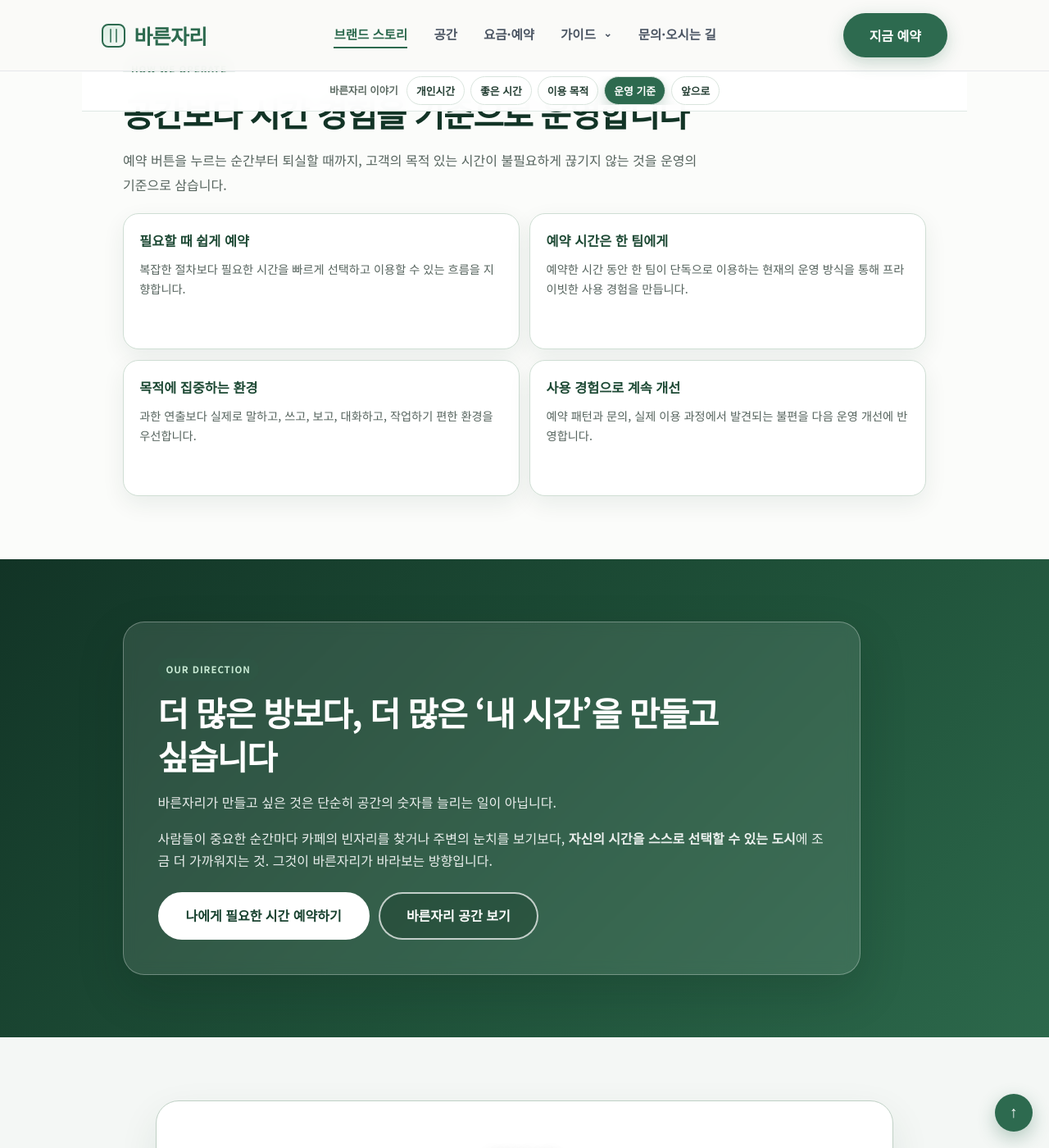
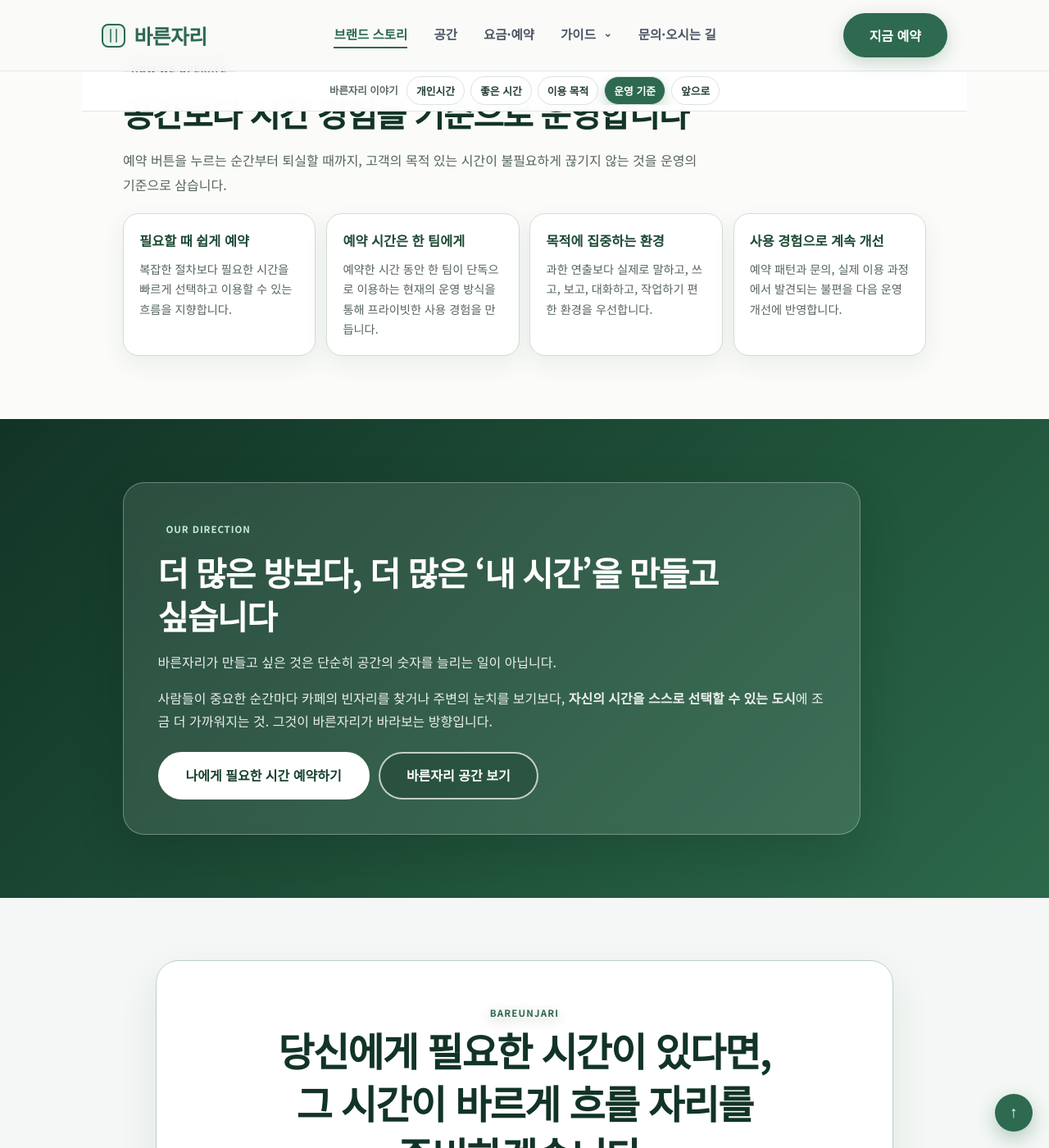
Before and after one commit to bareunspace/blog, a Jekyll site: the page built from about.html, in a window 1280 px wide and 1400 px high, scrolled down 4561 px. Shown: the whole window at 82% size. Built offline with Jekyll 4.4.1, drawn with Linux system fonts in a browser that asks for light colours.

Commit message:
Show How We Operate cards in one desktop row

```diff
--- a/styles/about-page.css
+++ b/styles/about-page.css
@@ -84,7 +84,8 @@
 
 /* Operating principles */
 main.about-page .about-principle-grid { display:grid; grid-template-columns:repeat(2,minmax(0,1fr)); gap:.9rem; margin-top:1.5rem; }
-main.about-page #use-cases .about-principle-grid { grid-template-columns:repeat(4,minmax(0,1fr)); }
+main.about-page #use-cases .about-principle-grid,
+main.about-page #operation .about-principle-grid { grid-template-columns:repeat(4,minmax(0,1fr)); }
 main.about-page .about-principle-item { position:relative; min-height:190px; padding:1.35rem; border:1px solid #dbe6df; border-radius:19px; background:#fff; box-shadow:0 8px 24px rgba(32,70,52,.05); }
 main.about-page .about-principle-item::before { display:none !important; content:none !important; }
 main.about-page .about-principle-item h3 { margin-bottom:.5rem; color:#28523c; font-size:1.02rem; }
@@ -107,7 +108,7 @@
   main.about-page #home .btn-primary,main.about-page #home .btn-outline { width:100%; }
   main.about-page > section:not(#home) { padding:3.7rem 1rem; }
   main.about-page .about-overview-panel { grid-template-columns:1fr; gap:1.1rem; }
-  main.about-page .about-overview-grid,main.about-page .about-highlight-grid,main.about-page .about-principle-grid,main.about-page #use-cases .about-principle-grid { grid-template-columns:1fr; }
+  main.about-page .about-overview-grid,main.about-page .about-highlight-grid,main.about-page .about-principle-grid,main.about-page #use-cases .about-principle-grid,main.about-page #operation .about-principle-grid { grid-template-columns:1fr; }
   main.about-page .about-overview-grid { margin-top:.15rem; }
   main.about-page .about-overview-card,main.about-page .about-highlight-card,main.about-page .about-principle-item { min-height:0; }
   main.about-page #about-story .section-inner { padding:1.4rem; border-left-width:3px; border-radius:0 18px 18px 0; }
```
